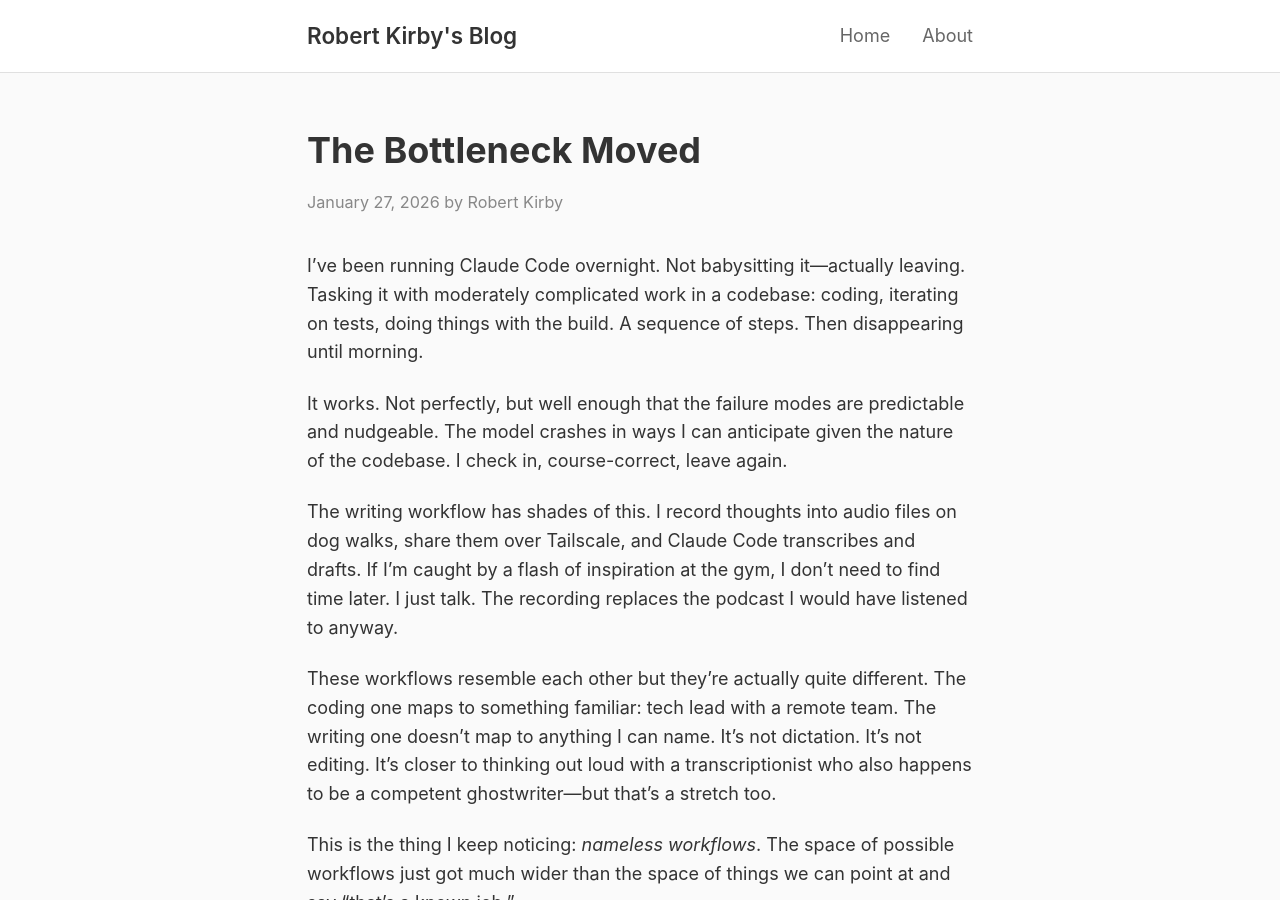
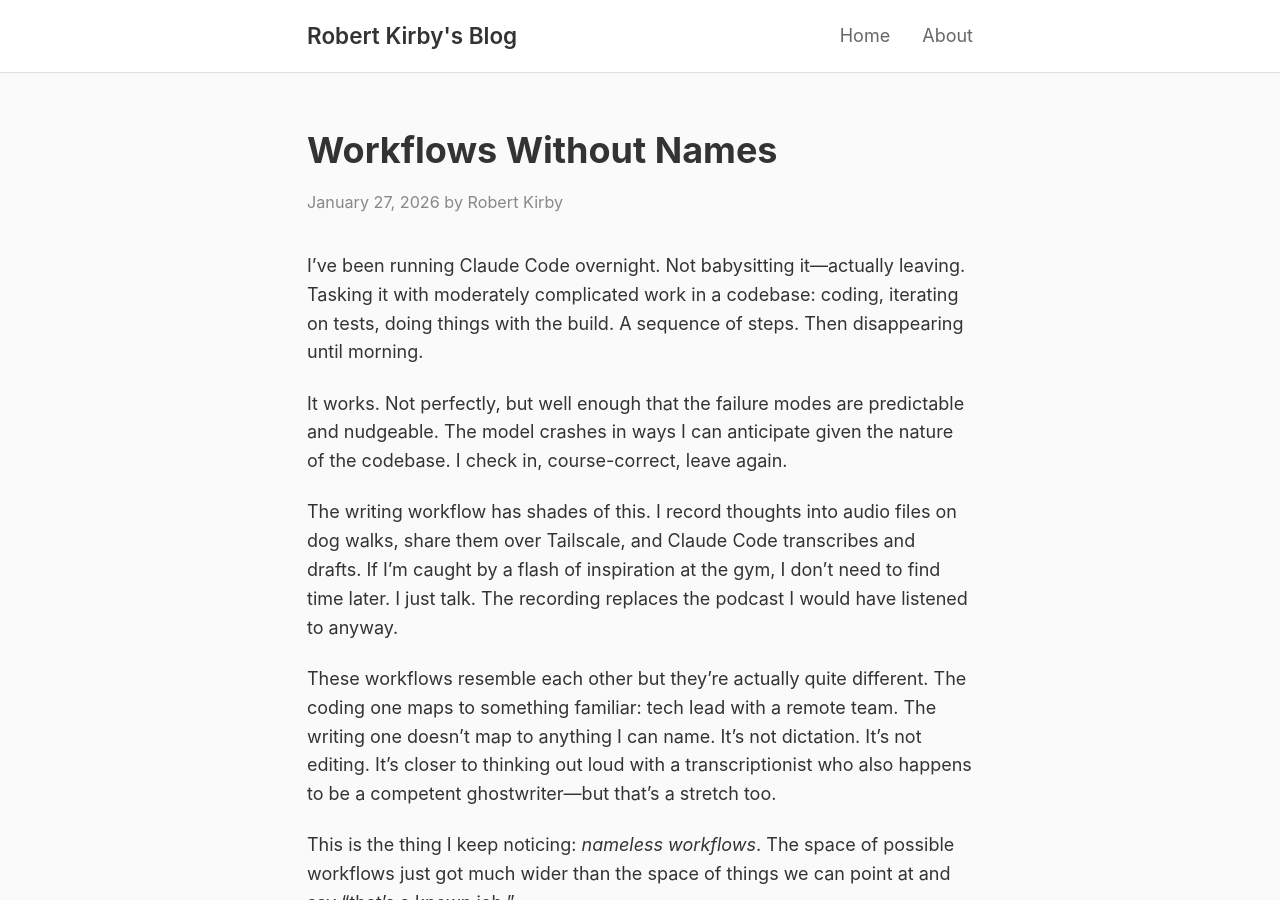
Before and after one commit to rob137/rob137.github.io, a Jekyll site: the page built from _posts/2026-01-27-workflows-without-names.md, in a window 1280 px wide and 900 px high. Built offline with Jekyll 4.4.1, drawn with Linux system fonts in a browser that asks for light colours.

Commit message:
Rename: Workflows Without Names
Co-Authored-By: Claude Opus 4.5 <noreply@anthropic.com>

```diff
--- a/_posts/2026-01-27-the-bottleneck-moved.md
+++ b/_posts/2026-01-27-workflows-without-names.md
@@ -1,6 +1,6 @@
 ---
 layout: post
-title: "The Bottleneck Moved"
+title: "Workflows Without Names"
 date: 2026-01-27 14:30:00 +0000
 tags: [ai, workflows, llm]
 excerpt: "Execution got cheap. The scarce resource is now exploration and taste."
```
